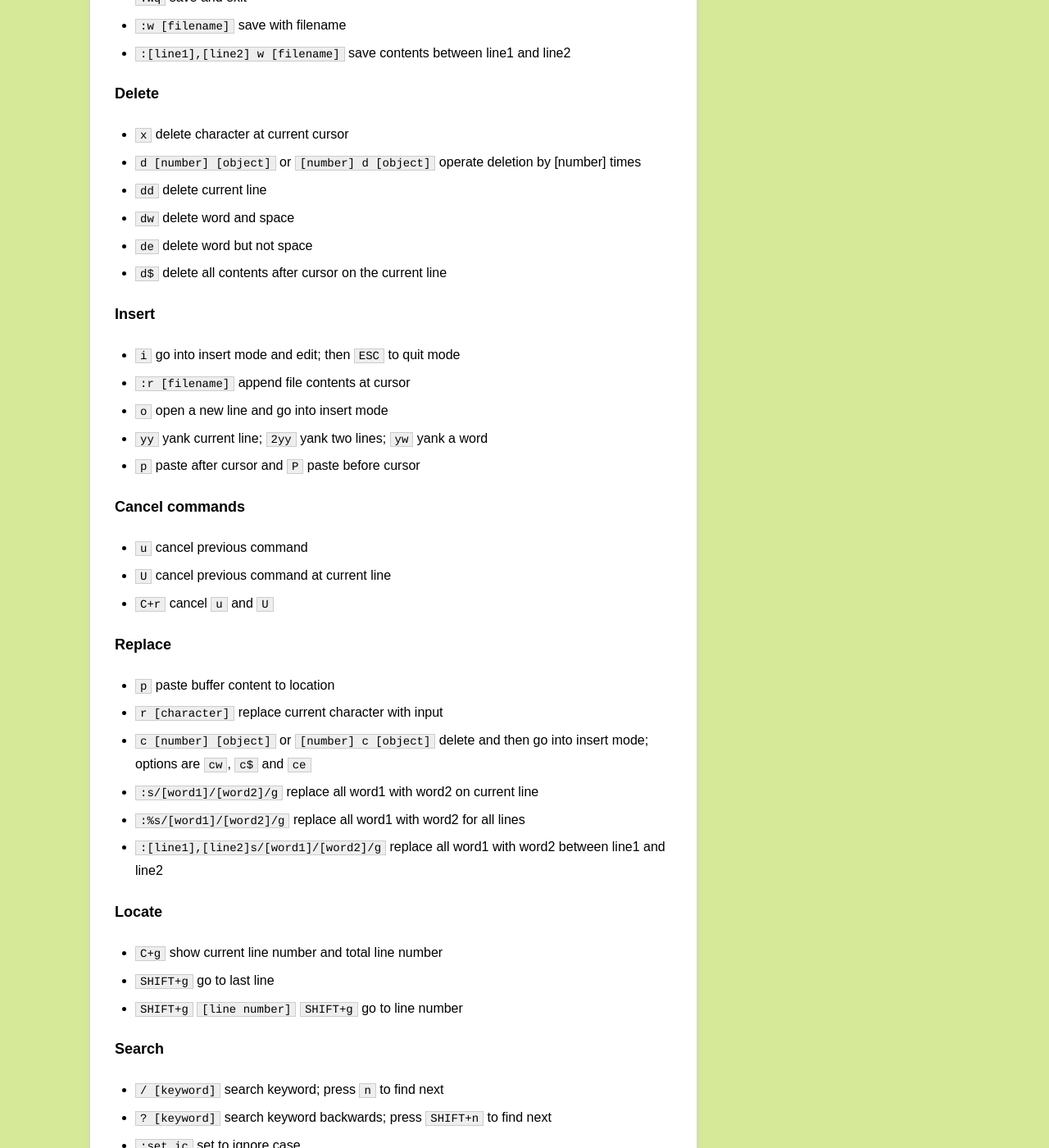
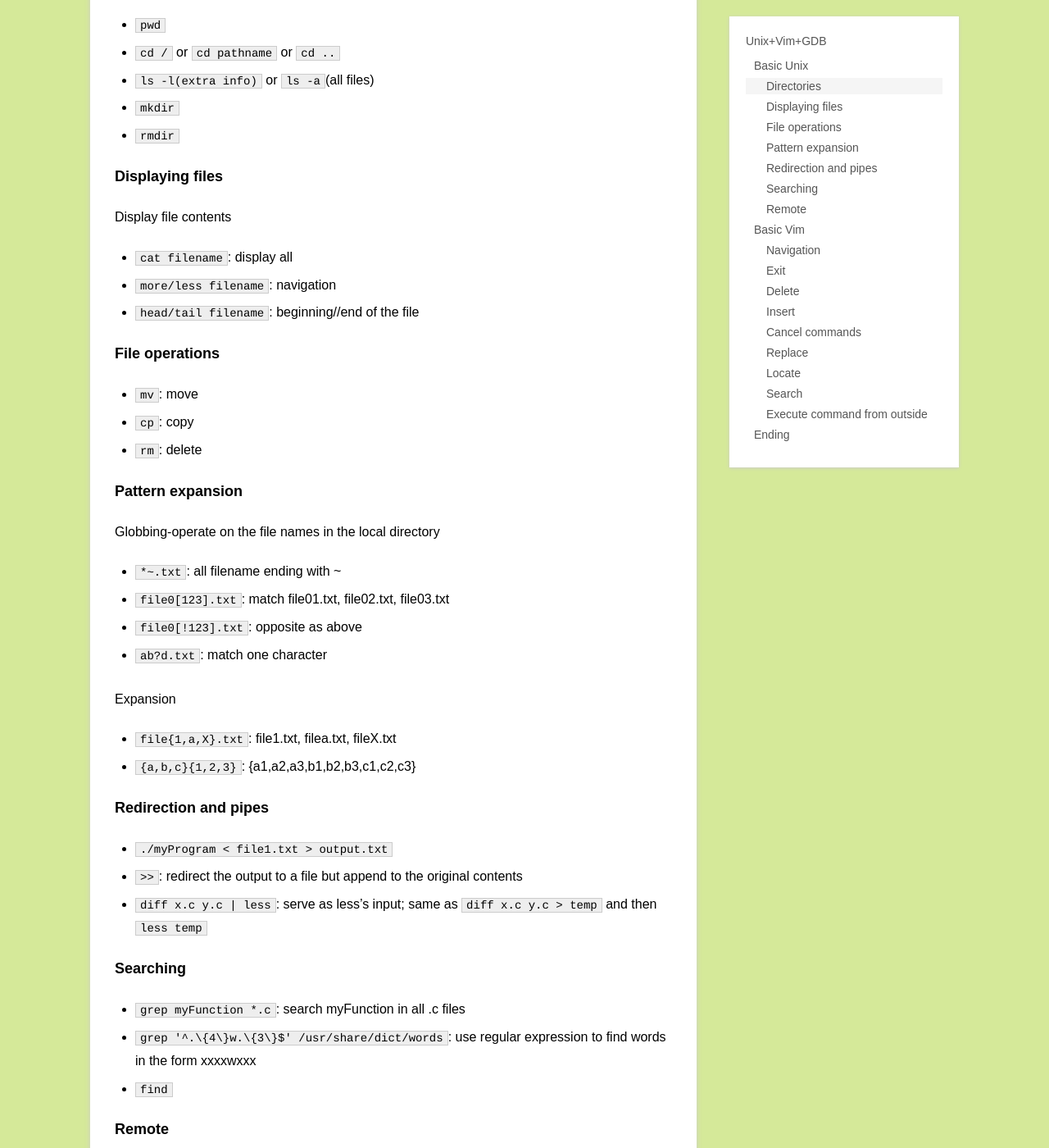
Before and after one commit to shipengfei92/startupjing.github.io, a Jekyll site: the page built from _posts/blog/2014-08-30-UnixVimGdb.md, in a window 1280 px wide and 1400 px high, scrolled down 612 px. Shown: the whole window at 82% size. Built offline with Jekyll 4.4.1, drawn with Linux system fonts in a browser that asks for light colours; Markdown is read by kramdown in place of the engine named in the settings; some of the changed text lies outside the part shown.

Commit message:
combine post

```diff
--- a/_posts/blog/2014-08-30-VimBasic.md
+++ b/_posts/blog/2014-08-30-UnixVimGdb.md
@@ -1,10 +1,70 @@
 ---
 layout: post
-title: Vim Basic
-description: Some basic commands for Vim
+title: Unix+Vim+GDB
+description: Some basic commands for Unix, Vim and GDB
 categories: blog
 ---
 
+## Basic Unix
+
+#### man
+Display manual page
+
+* `man -S3 printf`
+* `man ls`
+* `man man`
+* `man -k compare`
+
+### Directories
+Commands for directory
+
+* `pwd`
+* `cd /` or `cd pathname` or `cd ..`
+* `ls -l(extra info)` or `ls -a`(all files)
+* `mkdir`
+* `rmdir`
+
+### Displaying files
+Display file contents
+
+* `cat filename`: display all
+* `more/less filename`: navigation
+* `head/tail filename`: beginning//end of the file
+
+### File operations
+* `mv`: move
+* `cp`: copy
+* `rm`: delete
+
+### Pattern expansion
+Globbing-operate on the file names in the local directory
+
+* `*~.txt`: all filename ending with ~
+* `file0[123].txt`: match file01.txt, file02.txt, file03.txt
+* `file0[!123].txt`: opposite as above
+* `ab?d.txt`: match one character
+
+Expansion
+
+* `file{1,a,X}.txt`: file1.txt, filea.txt, fileX.txt
+* `{a,b,c}{1,2,3}`: {a1,a2,a3,b1,b2,b3,c1,c2,c3}
+
+### Redirection and pipes
+* `./myProgram < file1.txt > output.txt`
+* `>>`: redirect the output to a file but append to the original contents
+* `diff x.c y.c | less`: serve as less's input; same as `diff x.c y.c > temp` and then `less temp`
+
+### Searching
+* `grep myFunction *.c`: search myFunction in all .c files
+*  `grep '^.\{4\}w.\{3\}$' /usr/share/dict/words`: use regular expression to find words in the form xxxxwxxx
+* `find`
+
+### Remote
+* `ssh username@servername`: login
+* `scp myFile username@servername: myFolder/`: move local file to directory
+
+
+## Basic Vim
 
 Here are some basic commands for Vim
 `vim filename` to open file
```
Also changed, not shown: _posts/blog/2014-08-29-BasicUnix.md (deleted, +0 -71 lines).
